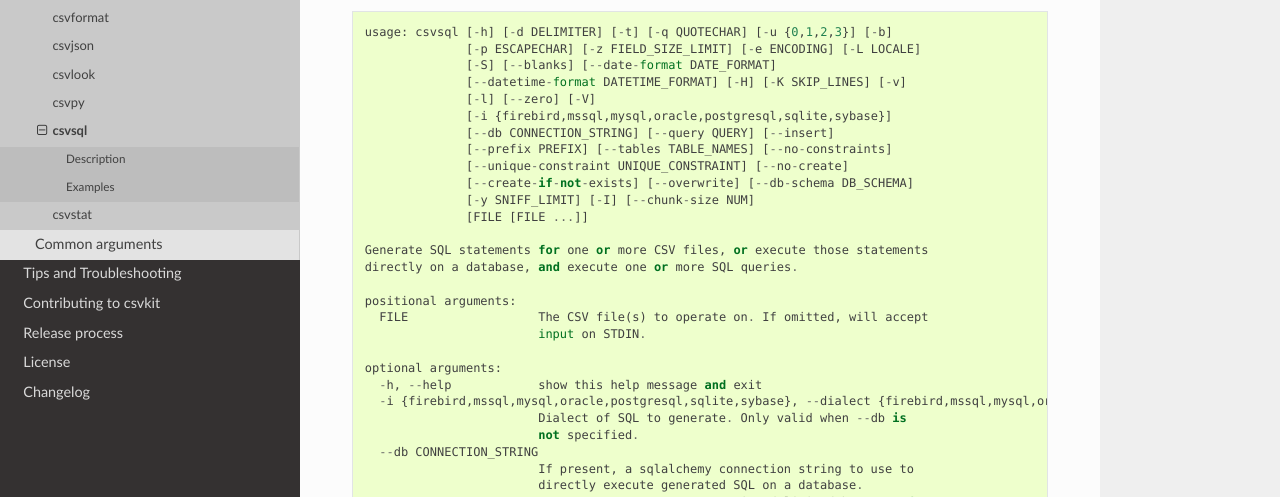
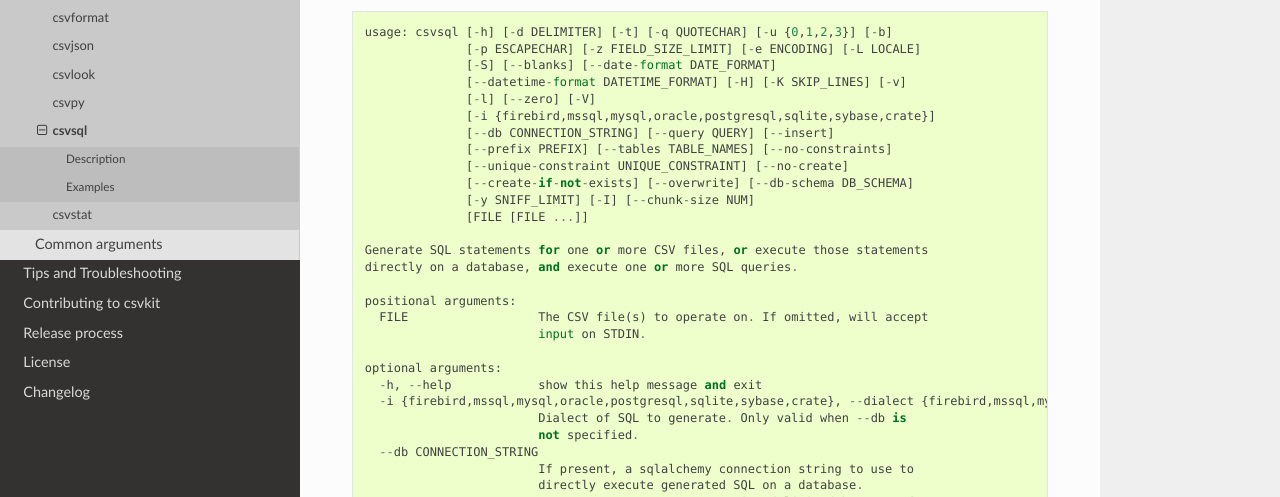
Before and after one commit to wireservice/csvkit, a Sphinx documentation site: the page built from docs/scripts/csvsql.rst, in a window 1280 px wide and 900 px high. Shown: the part 277-774 px from the top of the window. Built offline with Sphinx 7.4.7 and the Read the Docs theme 2.0.0, drawn with Linux system fonts in a browser that asks for light colours.

Commit message:
Add crate to csvsql help text

```diff
--- a/docs/scripts/csvsql.rst
+++ b/docs/scripts/csvsql.rst
@@ -12,7 +12,7 @@
                   [-S] [--blanks] [--date-format DATE_FORMAT]
                   [--datetime-format DATETIME_FORMAT] [-H] [-K SKIP_LINES] [-v]
                   [-l] [--zero] [-V]
-                  [-i {firebird,mssql,mysql,oracle,postgresql,sqlite,sybase}]
+                  [-i {firebird,mssql,mysql,oracle,postgresql,sqlite,sybase,crate}]
                   [--db CONNECTION_STRING] [--query QUERY] [--insert]
                   [--prefix PREFIX] [--tables TABLE_NAMES] [--no-constraints]
                   [--unique-constraint UNIQUE_CONSTRAINT] [--no-create]
@@ -29,7 +29,7 @@
 
     optional arguments:
       -h, --help            show this help message and exit
-      -i {firebird,mssql,mysql,oracle,postgresql,sqlite,sybase}, --dialect {firebird,mssql,mysql,oracle,postgresql,sqlite,sybase}
+      -i {firebird,mssql,mysql,oracle,postgresql,sqlite,sybase,crate}, --dialect {firebird,mssql,mysql,oracle,postgresql,sqlite,sybase,crate}
                             Dialect of SQL to generate. Only valid when --db is
                             not specified.
       --db CONNECTION_STRING
```
